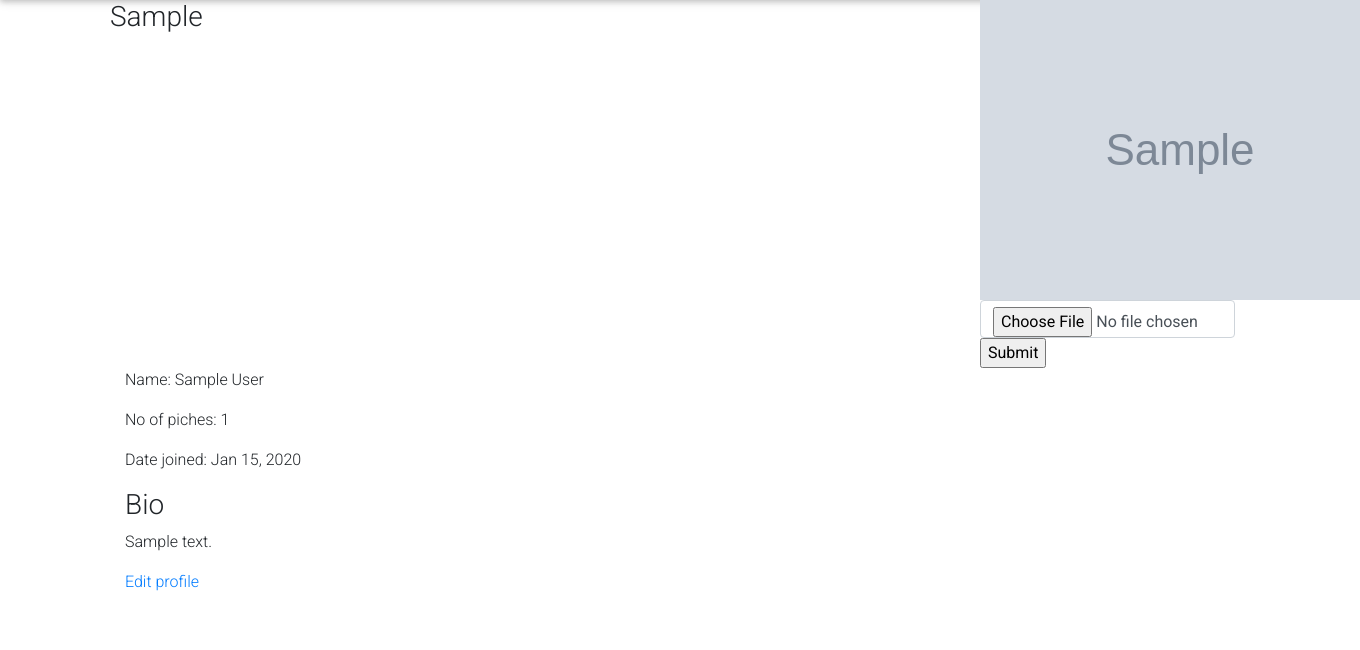
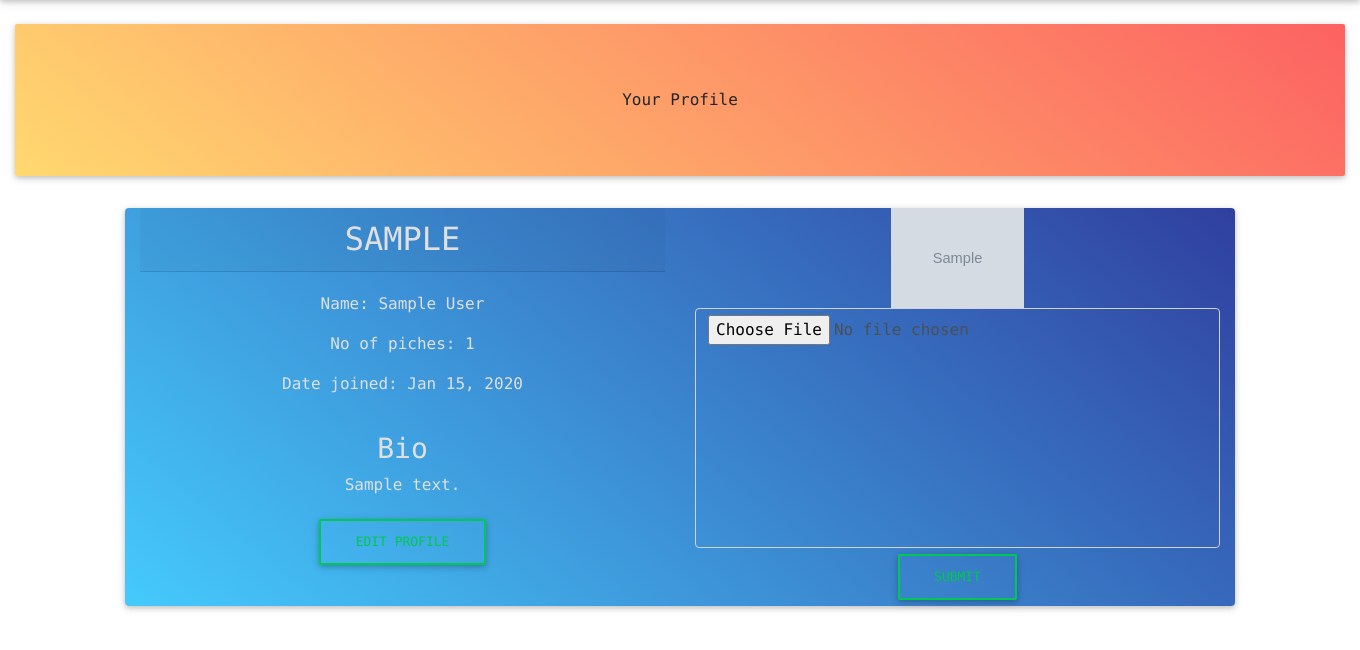
Before and after one commit to NgugiMuthoni/Pitchapp, a Flask app: a page that uses app/templates/profile/profile.html in a window 1360 px wide; the page is wider, and only the part inside the window is pictured. Shown: the part 74-724 px from the top of that part. Run offline with Flask 2, Linux system fonts and the light colour scheme; a user stored in the database is signed in; tables that the repository leaves empty hold one stand-in row (values such as "Sample post"); grey boxes marked "Sample" are stand-in pictures; some libraries are stand-ins or nearby versions.

Commit message:
minor styling changes

```diff
--- a/app/templates/profile/profile.html
+++ b/app/templates/profile/profile.html
@@ -1,36 +1,32 @@
 {% extends 'base.html'%}
 
 {% block content %}
+    <br>
+    <div class="container-fluid">
+        <div class="jumbotron peach-gradient text-capitalize text-center text-monospace">
+            your profile
+        </div>
+    </div>
 <div class="container">
-    <div class="row">
+        <div class="card blue-gradient text-monospace text-center text-light">
+           <div class="col-md-12">
+               <div class="row">
+                    <div class="col-md-6">
+
         <!-- displaying  Username-->
-        <h3> {{user.username| capitalize}} </h3>
-        <hr>
+        <h2 class="card-header text-uppercase"> {{user.username| capitalize}} </h2>
+
         <!--Display profile photo-->
-        <div class="col-md-3">
-            <div class="thumbnail">
-                {% if user.profile_pic_path %}
-                <img class="" src="{{url_for('static',filename=user.profile_pic_path)}}" alt="" class="img-thumbnail">
-                {%else%}
-                <p>No profile picture</p>
-                {% endif %}
+        <div>
 
-                {% if user == current_user %}
-                <form action="{{url_for('main.update_pic',uname=user.username)}}" method="post" enctype="multipart/form-data">
-                    <input type="file" name="photo" class="form-control" required>
-                    <input type="submit">
-                </form>
-                    {% endif %}
-            </div>
-        </div>
-        <div class="col-md-9">
+        <div class="card-body card-text text-monospace">
             <p>Name: {{user.firstname}} {{user.lastname}} </p>
             <p>No of piches: {{pitches}}</p>
             <p>Date joined: {{date}}</p>
         </div>
     </div>
-    <div class="row">
-        <div class="col-md-12">
+
+        <div>
           <h3> Bio </h3>
 
           <!--Displaying user bio-->
@@ -41,9 +37,31 @@
           {% endif %}
 
           {% if user == current_user %}
-          <a href="{{url_for('main.update_profile',uname=user.username)}}">Edit profile</a>
+          <a class="btn btn-outline-success" href="{{url_for('main.update_profile',uname=user.username)}}">Edit profile</a>
           {% endif %}
         </div>
+
+            </div>
+            <div class="col-md-6">
+                <div class="thumbnail">
+                {% if user.profile_pic_path %}
+                <img class="img-fluid" style="height: 100px;" src="{{url_for('static',filename=user.profile_pic_path)}}" alt="" >
+                {%else%}
+                <p>No profile picture</p>
+                {% endif %}
+
+                {% if user == current_user %}
+                <form action="{{url_for('main.update_pic',uname=user.username)}}" method="post" enctype="multipart/form-data" >
+                    <input type="file" name="photo" class="form-control bg-transparent" style="height: 240px" required>
+                    <input type="submit" class="btn btn-outline-success">
+                </form>
+                    {% endif %}
+            </div>
+
+            </div>
+               </div>
+           </div>
+        </div>
     </div>
-</div>
+
 {% endblock %}
```
Also changed, not shown: app/templates/profile/update.html (+12 -2 lines), app/static/fabian-grohs-U0tBTn8UR8I-unsplash.jpg (added), images/Screenshot_from_2020-04-25_18-14-27.png (added), images/fabian-grohs-U0tBTn8UR8I-unsplash.jpg (added).
